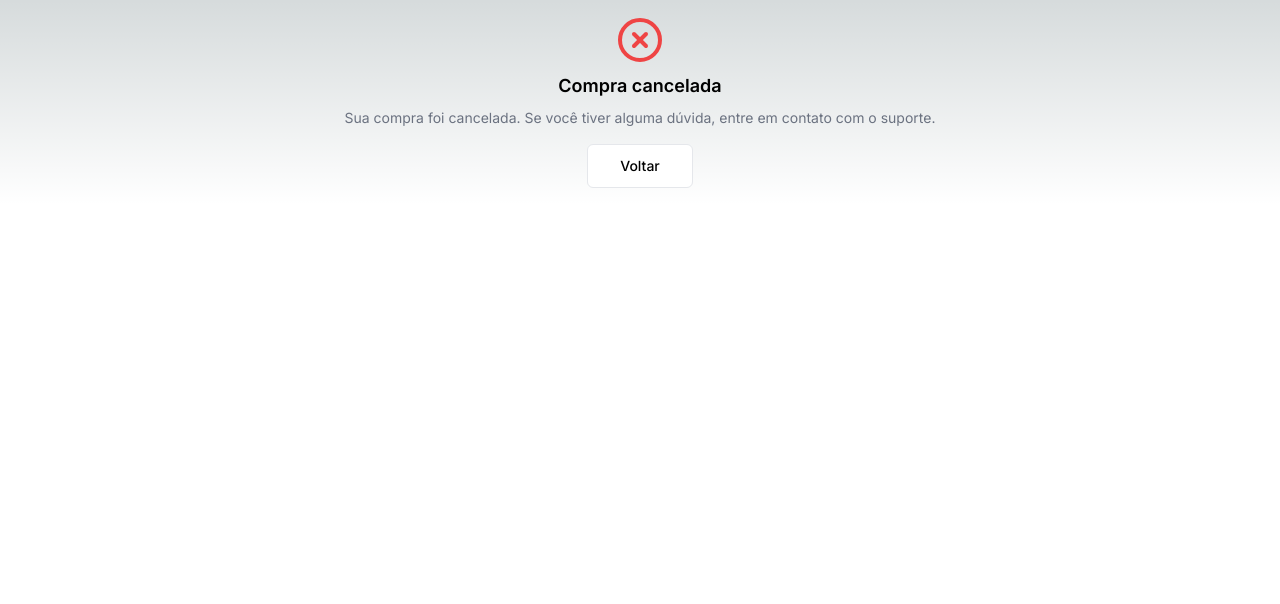
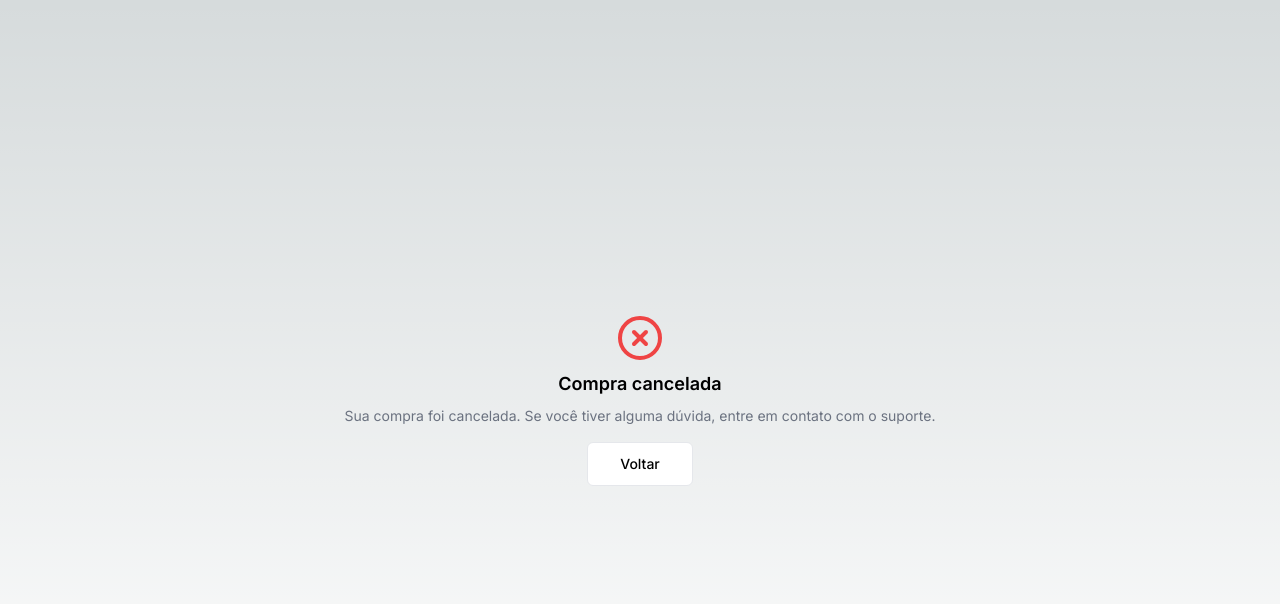
Before and after one commit to FlavioHeartnet/sun-coder-app, a Next.js app: page /cancel in a window 1280 px wide. Shown: the top 604 px of the page. Built offline with nearby package versions, Linux system fonts and the light colour scheme.

Commit message:
cancel layout adjustiment

```diff
--- a/src/app/login(deprecated)/actions.ts
+++ b/src/app/login(deprecated)/actions.ts
@@ -3,7 +3,7 @@
 import { revalidatePath } from 'next/cache'
 import { redirect } from 'next/navigation'
 
-import { supabaseAdmin } from './../../../utils/supabaseServer'
+import { supabaseAdmin } from '../../../utils/supabaseServer'
 
 export async function login(formData: FormData) {
   const supabase = supabaseAdmin();
--- a/src/components/cancel.tsx
+++ b/src/components/cancel.tsx
@@ -8,10 +8,10 @@ import { JSX, SVGProps } from "react"
 
 export function Cancel() {
   const handleRedirectHome = () => {
-    window.location.href = "/home"
+    window.location.href = "/"
   }
   return (
-    <div className="flex flex-col items-center gap-4 p-4">
+    <div className="flex flex-col justify-center items-center gap-4 p-4 min-h-screen">
       <div className="flex flex-col items-center gap-2 text-center">
         <XCircleIcon className="h-12 w-12 text-red-500" />
         <div className="text-lg font-semibold">Compra cancelada</div>
```
